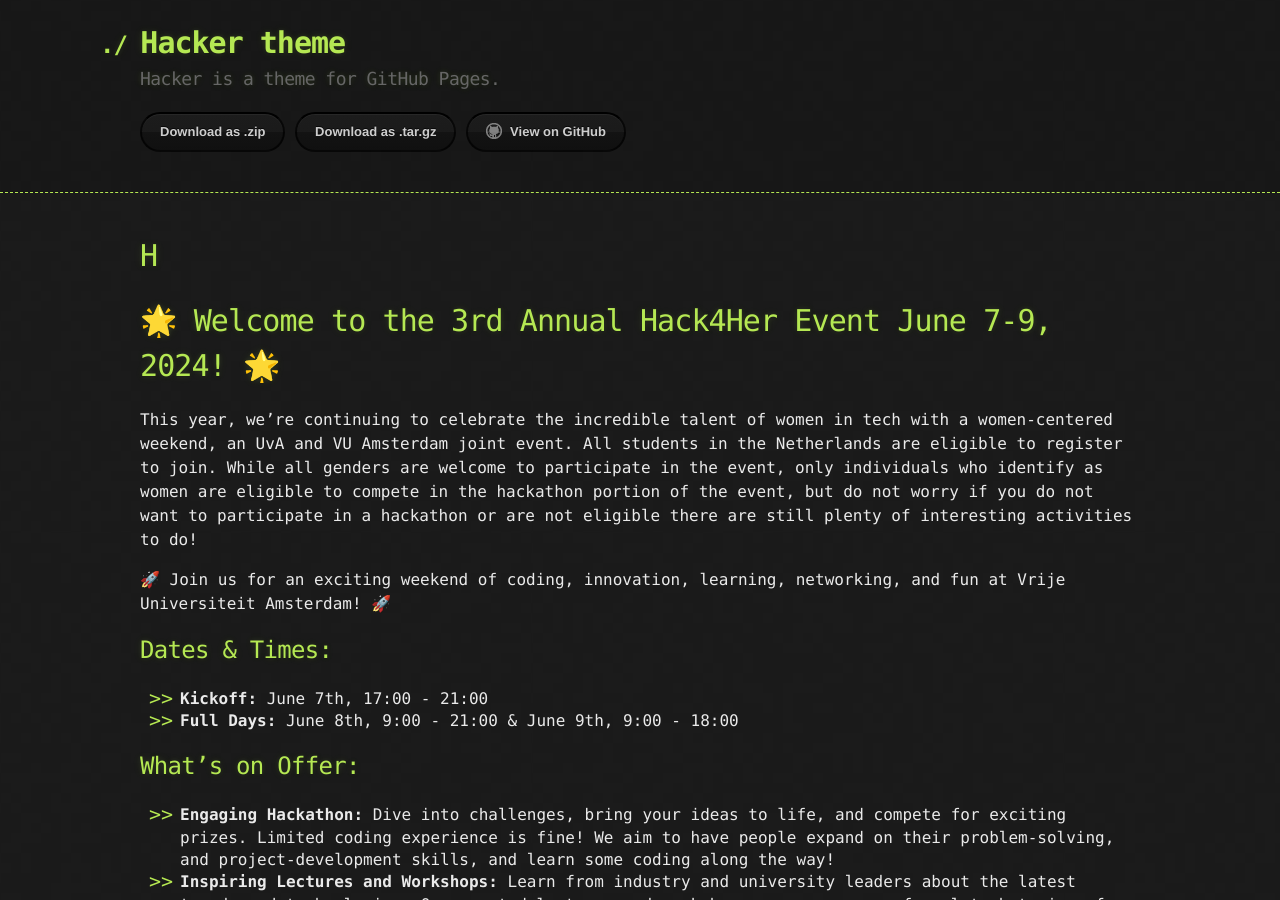
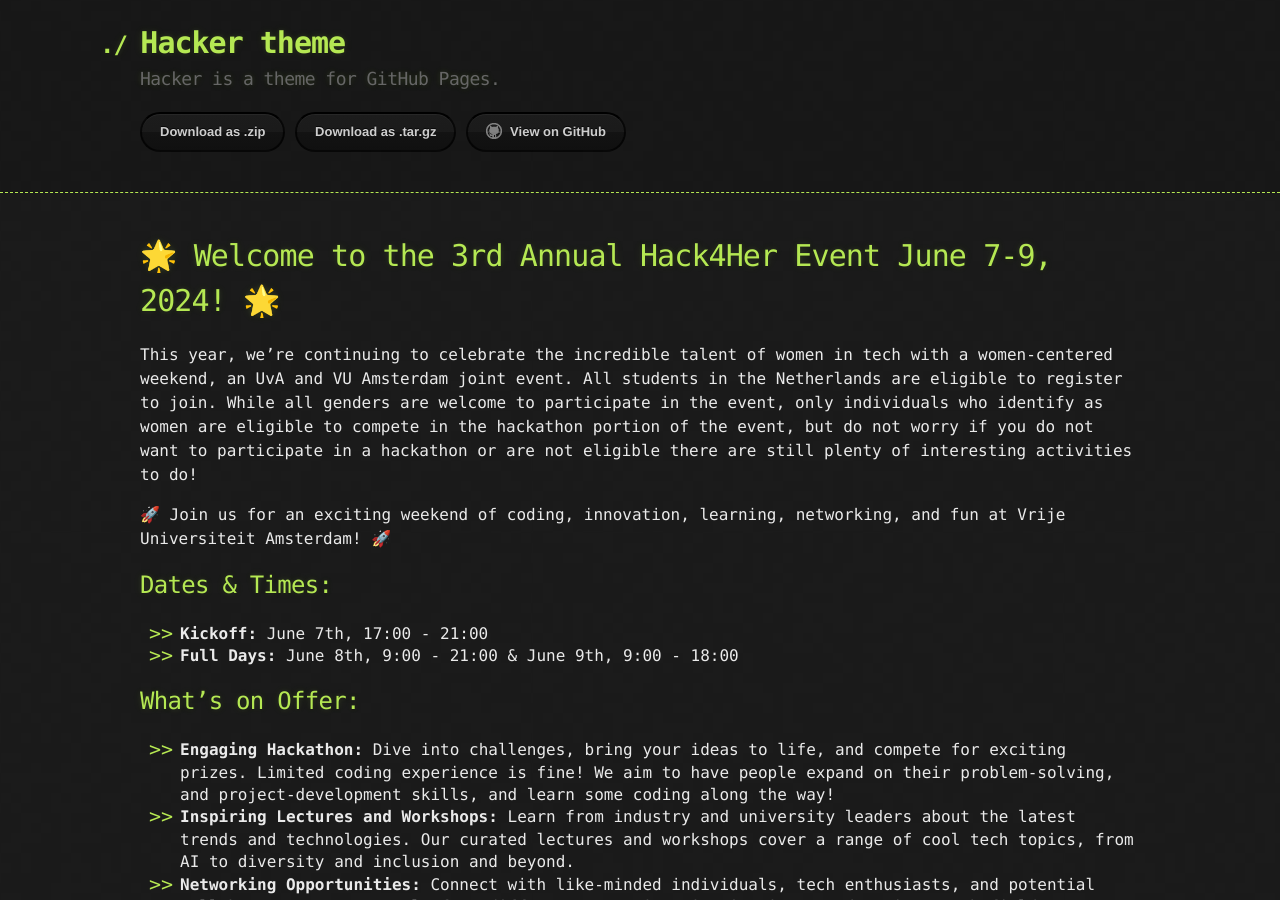
Before and after one commit to hack4her/hack4her.github.io, a Jekyll site: the page built from 2024_event.md, in a window 1280 px wide and 900 px high. Built offline with Jekyll 4.4.1, drawn with Linux system fonts in a browser that asks for light colours; our own code applies the rules of GitHub Pages for plain Markdown files.

```diff
--- a/2024_event.md
+++ b/2024_event.md
@@ -1,4 +1,3 @@
-# H
 
 # 🌟 Welcome to the 3rd Annual Hack4Her Event June 7-9, 2024! 🌟
 
```
